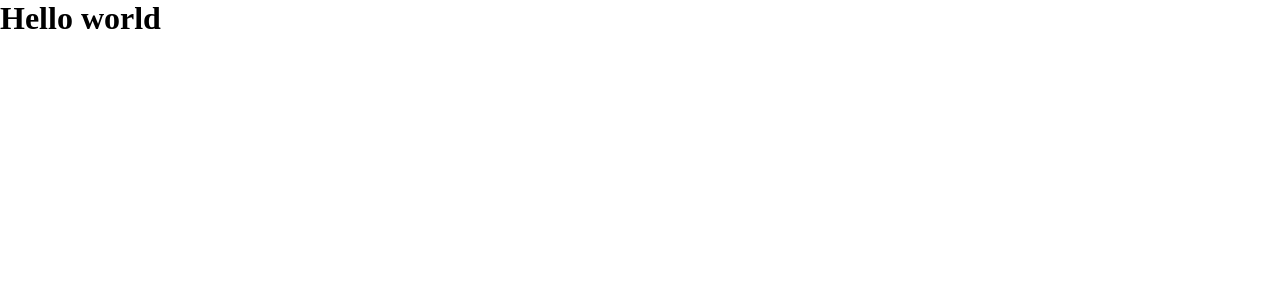
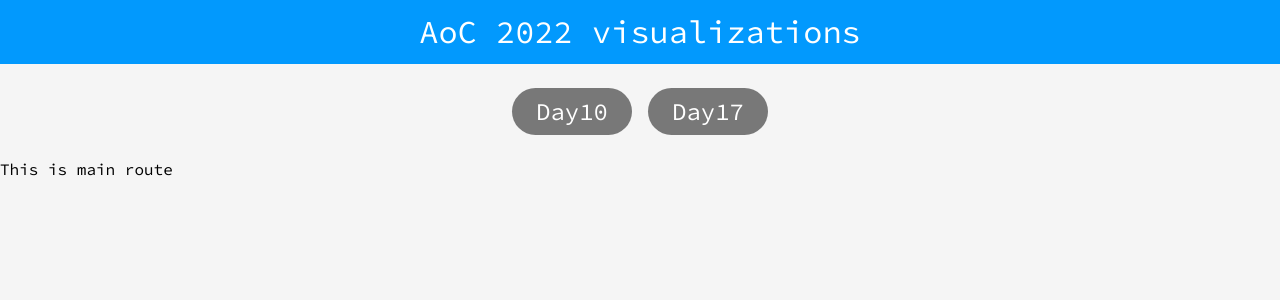
Before and after one commit to Konrad-Romanowski/AoC-2022-visualizations, a React (Vite) app: page / in a window 1280 px wide. Shown: the top 300 px of the page. Built offline with nearby package versions, Linux system fonts and the light colour scheme.

Commit message:
Added basic routes

```diff
--- a/src/App.tsx
+++ b/src/App.tsx
@@ -1,7 +1,19 @@
 import React from 'react';
+import {Routes, Route, NavLink} from 'react-router-dom';
 
 export default function App () {
     return (
-        <h1>Hello world</h1>
+        <main>
+            <header className='main-header'>AoC 2022 visualizations</header>
+            <nav>
+                <NavLink to="/Day10" className="nav-item">Day10</NavLink>
+                <NavLink to="/Day17" className="nav-item">Day17</NavLink>
+            </nav>
+            <Routes>
+                <Route path="/" element={<p>This is main route</p>} />
+                <Route path="/Day10" element={<p>This is Day10</p>} />
+                <Route path="/Day17" element={<p>This is Day17</p>} />
+            </Routes>
+        </main>
     )
 }
--- a/src/index.css
+++ b/src/index.css
@@ -1,5 +1,53 @@
+@import url('https://fonts.googleapis.com/css2?family=Source+Code+Pro&display=swap');
+
+:root {
+    --main-theme-color: #0299fd;
+}
+
 * {
     margin: 0;
     padding: 0;
     box-sizing: border-box;
+    font-family: 'Source Code Pro', monospace;
 }
+
+body {
+    background-color: #f5f5f5;
+}
+
+.main-header {
+    background-color: var(--main-theme-color);
+    color: #fff;
+    text-align: center;
+    font-size: 2rem;
+    padding: .75rem;
+}
+
+nav {
+    display: flex;
+    justify-content: center;
+    align-items: center;
+    font-size: 1.5rem;
+    gap: 1rem;
+    margin: 1.5rem;
+}
+
+.nav-item {
+    background-color: rgb(120,120,120);
+    color: #fff;
+    text-decoration: none;
+    border-radius: 2rem;
+    text-align: center;
+    padding: .5rem 1.5rem;
+}
+
+.nav-item.active {
+    background-color: var(--main-theme-color);
+}
+
+.nav-item:focus-visible {
+    outline: none;
+    -webkit-box-shadow: 0px 0px 8px 2px var(--main-theme-color);
+    -moz-box-shadow: 0px 0px 8px 2px var(--main-theme-color);
+    box-shadow: 0px 0px 8px 2px var(--main-theme-color);
+}
--- a/src/main.tsx
+++ b/src/main.tsx
@@ -1,10 +1,13 @@
 import React from 'react'
 import ReactDOM from 'react-dom/client'
 import App from './App'
+import { BrowserRouter } from 'react-router-dom'
 import './index.css'
 
 ReactDOM.createRoot(document.getElementById('root') as HTMLElement).render(
-  <React.StrictMode>
-    <App />
-  </React.StrictMode>,
+    <React.StrictMode>
+        <BrowserRouter>
+            <App />
+        </BrowserRouter>
+    </React.StrictMode>,
 )
```
